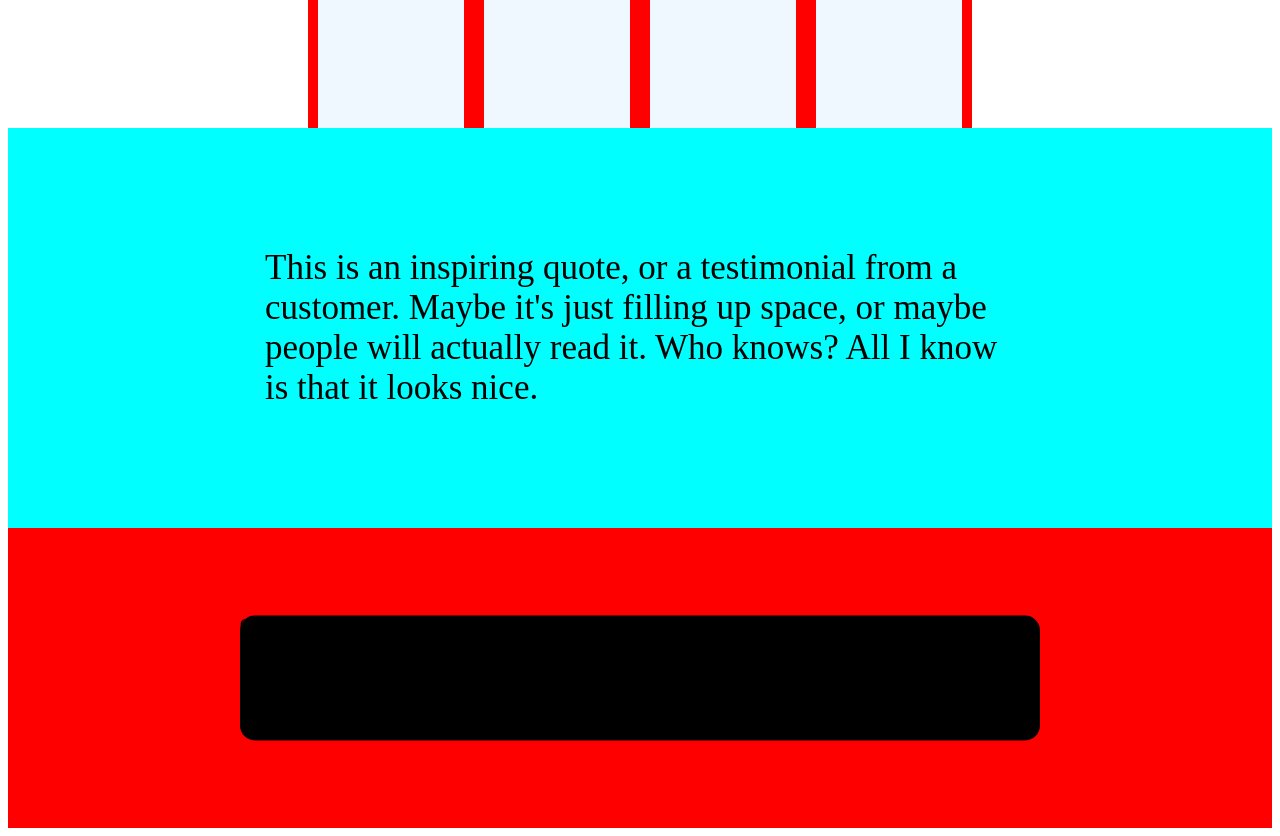
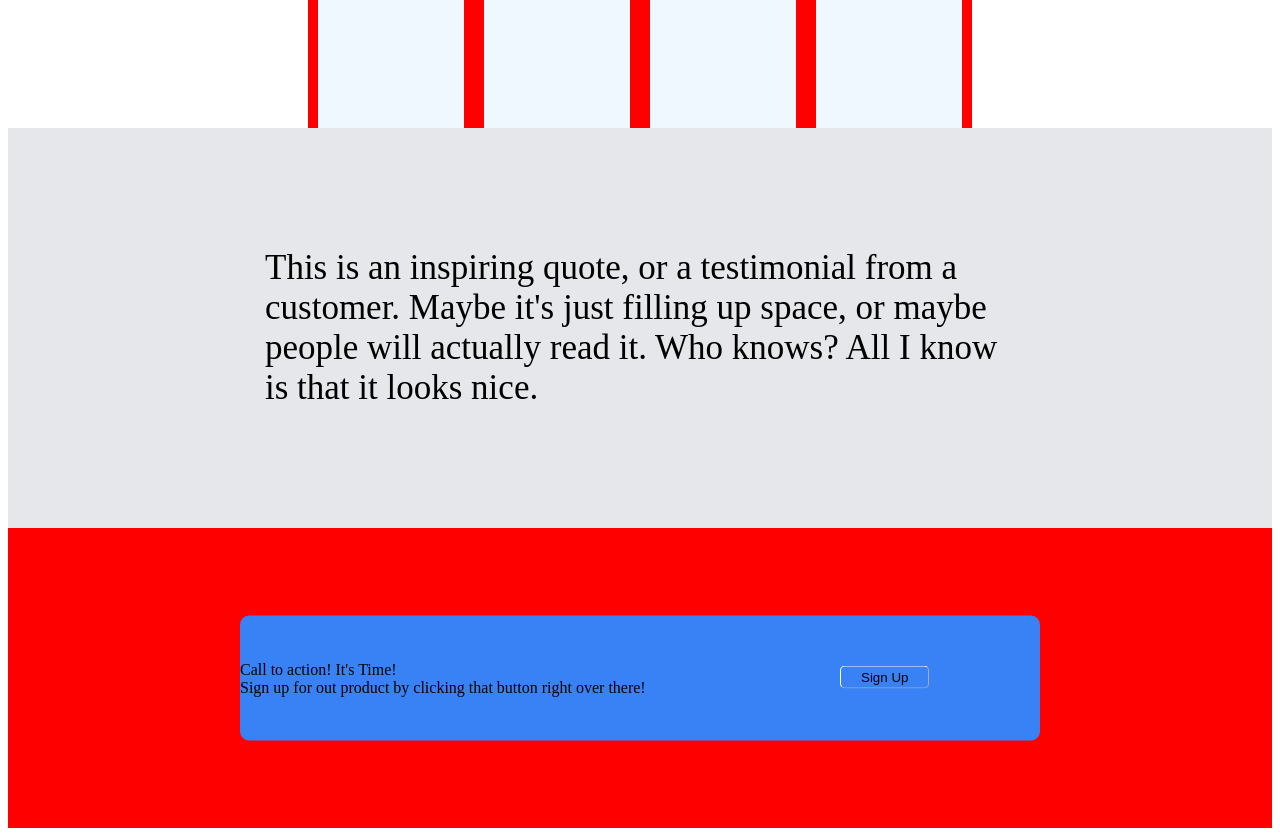
Before and after one commit to ParkerGagliano/OdinProjectLandingPage, a plain HTML site: page index.html in a window 1280 px wide. Shown: the part 1000-1836 px from the top of the page. Drawn offline with Linux system fonts and the light colour scheme.

Commit message:
Added colors and finalized skeleton

```diff
--- a/index.html
+++ b/index.html
@@ -13,18 +13,19 @@
       }
       .left-header {
         flex: 1;
-        background-color: red;
+        background-color: #1F2937;
       }
 
       .right-header {
         flex: 1;
         align-items: center;
-        background-color: blue;
+        background-color: #1F2937;
       }
 
       .weblogo {
         padding-top: 15px;
         margin-left: 100px;
+        font-weight: bold;
       }
       .links {
         text-decoration: none;
@@ -36,7 +37,7 @@
         margin-top: 150px;
         height: 370px;
         display: flex;
-        background-color: blue;
+        background-color: #1F2937;
       }
 
       .left-top-middle {
@@ -48,6 +49,7 @@
       }
 
       .awesome {
+        color: #F9FAF8;
         margin-left: 200px;
         font-size: 50px;
       }
@@ -60,12 +62,13 @@
         padding-right: 30px;
         border-width: 0px;
         border-radius: 10px;
-        background-color: orange;
+        background-color: #3882F6;
       }
 
       .subtext1 {
         font-size: 21px;
         padding-left: 200px;
+        color: #E5E7EB;
       }
 
       .imgs {
@@ -77,12 +80,13 @@
       }
 
       .middle-middle {
-        background-color: red;
+        background-color: white;
         height: 400px;
         display: flex;
       }
 
       .random-info {
+        background-color: white;
         height: 150px;
         font-size: 30px;
         font-weight: bold;
@@ -119,7 +123,7 @@
 
       .quote-bottom {
         height: 400px;
-        background-color: aqua;
+        background-color: #E5E7EB;
         position: relative;
 
       }
@@ -141,15 +145,37 @@
       }
 
       .call-box {
-        border-radius: 15px;
+        border-radius: 9px;
         height: 125px;
+        width: 800px;
+        margin: 0;
+        position: relative;
+        top: 50%;
+        left: 50%;
+        transform: translate(-50%, -50%);
+        background-color: #3882F6;
+      }
+
+      .its-time {
         width: 800px;
         margin: 0;
         position: absolute;
         top: 50%;
         left: 50%;
         transform: translate(-50%, -50%);
-        background-color: black
+      }
+
+      .sign-up {
+        border-width: 1px;
+        border-color: white;
+        border-radius: 5px;
+        padding-top: 3px;
+        padding-bottom: 3px;
+        padding-right: 20px;
+        padding-left: 20px;
+        background-color: #3882F6;
+        margin-top: 50px;
+        margin-left: 75%;
       }
 
     </style>
@@ -157,7 +183,7 @@
   <body>
     <div class="headercontainer">
       <div class="left-header">
-        <div class="weblogo">logo</div>
+        <div class="weblogo">Header Logo</div>
       </div>
       <div class="right-header">
         <div class="link-group">
@@ -232,9 +258,13 @@
     </div>
     <div class="call-to-action">
       <div class="call-box">
-        <div>Call to action! It's Time!<br>Sign up for out product by clicking
+        <div class="its-time">Call to action! It's Time!<br>Sign up for out product by clicking
         that button right over there! </div>
+
+        <button class="sign-up">Sign Up</button>
+
       </div>
+
 
     </div>
   </body>
```
